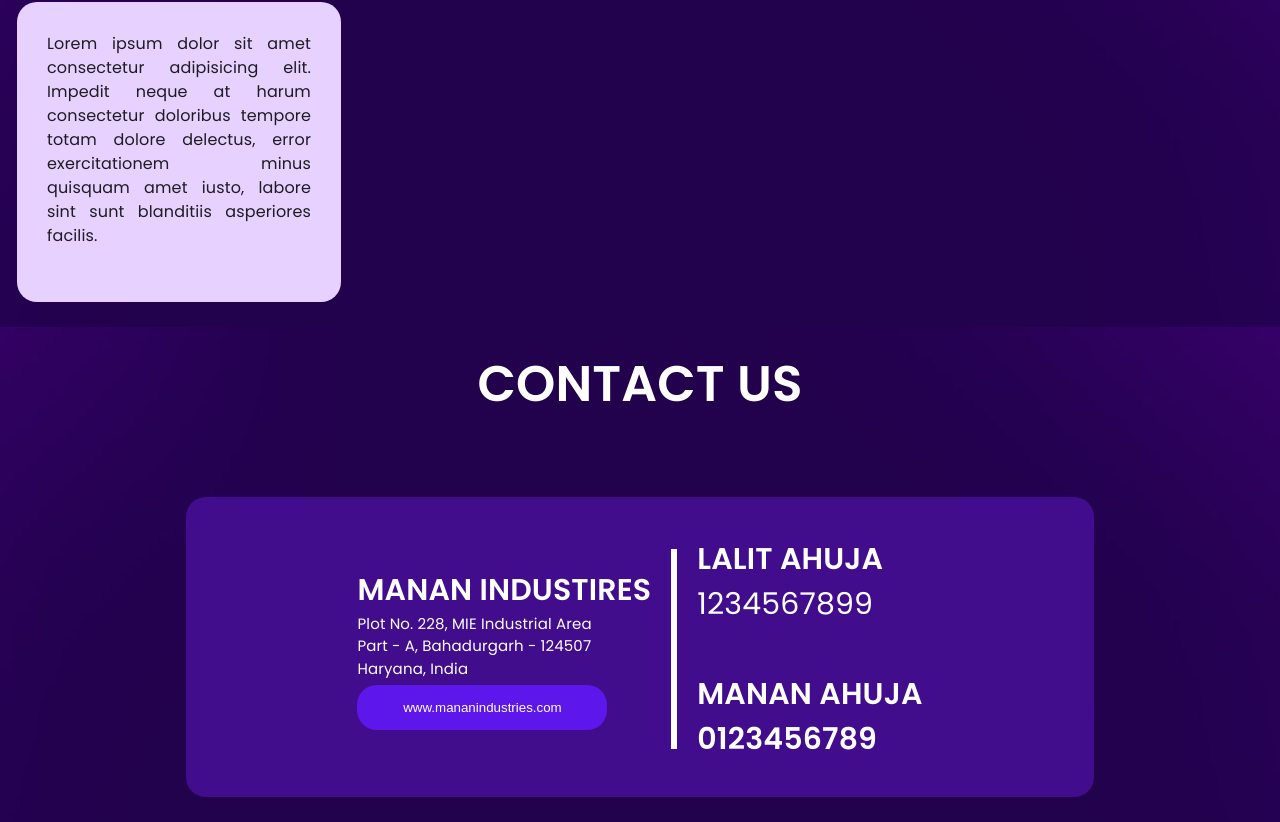
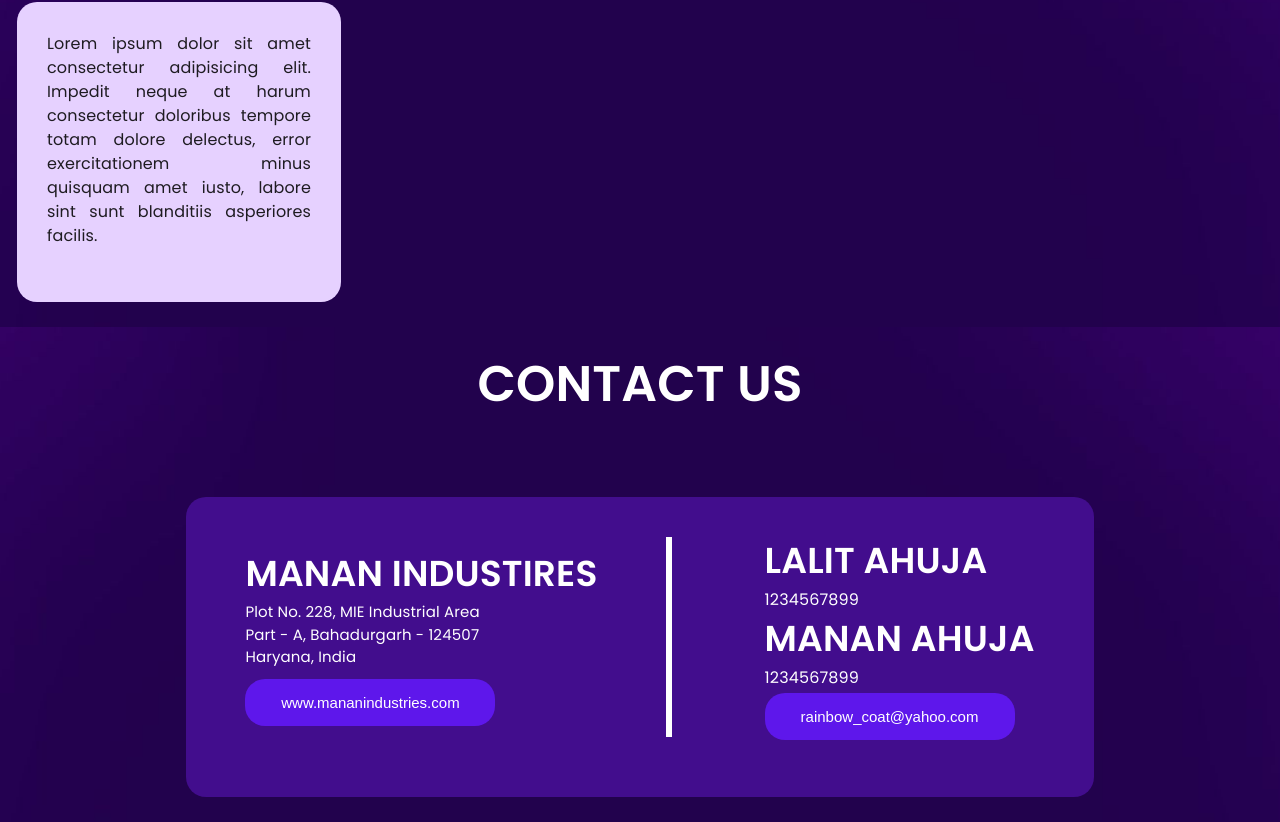
Before and after one commit to jigyasudhingra/manan-industries, a React (Create React App) app: page / in a window 1280 px wide. Shown: the part 2545-3367 px from the top of the page. Built offline with nearby package versions, Linux system fonts and the light colour scheme.

Commit message:
contact card

```diff
--- a/src/Components/ContactInfo.tsx
+++ b/src/Components/ContactInfo.tsx
@@ -10,6 +10,7 @@
         <div style={styles.container}>
           <div style={styles.left}>
             MANAN INDUSTIRES
+            <br />
             <div style={styles.address}>
               Plot No. 228, MIE Industrial Area
               <br /> Part - A, Bahadurgarh - 124507
@@ -22,11 +23,14 @@
           </div>
           <div style={styles.verticalLine} />
           <div style={styles.right}>
-            LALIT AHUJA
-            <br />
-            <div style={{ fontWeight: 300 }}>1234567899</div>
-            <br /> MANAN AHUJA
-            <br /> 0123456789
+            <div style={{ fontWeight: 600, fontSize: 36 }}>LALIT AHUJA</div>
+            <div style={{ fontWeight: 300, fontSize: 16 }}>1234567899</div>
+            <div style={{ fontWeight: 600, fontSize: 36 }}>MANAN AHUJA</div>
+            <div style={{ fontWeight: 300, fontSize: 16 }}>1234567899</div>
+            <button type="button" style={styles.btn2}>
+              {/* <FontAwesomeIcon icon="fa-solid fa-globe" /> */}
+              rainbow_coat@yahoo.com
+            </button>
           </div>
         </div>
       </div>
@@ -58,19 +62,16 @@
     fontSize: 30,
     fontWeight: 600,
     alignItems: 'center',
-    justifyContent: 'center',
+    justifyContent: 'space-around',
   },
   left: {
-    margin: 10,
+    fontSize: 36,
+    alignItems: 'center',
+    justifyContent: 'center',
   },
   address: {
     fontSize: 15,
     fontWeight: 400,
-  },
-  verticalLine: {
-    margin: 10,
-    borderLeft: '6px solid white',
-    height: 200,
   },
   btn: {
     backgroundColor: '#5e17eb',
@@ -79,9 +80,24 @@
     borderRadius: 20,
     border: 'none',
     padding: 15,
+    fontSize: 15,
+  },
+  verticalLine: {
+    margin: 10,
+    borderLeft: '6px solid white',
+    height: 200,
   },
   right: {
-    margin: 10,
+    marginLeft: 25,
+  },
+  btn2: {
+    backgroundColor: '#5e17eb',
+    color: 'white',
+    width: 250,
+    borderRadius: 20,
+    border: 'none',
+    padding: 15,
+    fontSize: 15,
   },
 }
 
```
